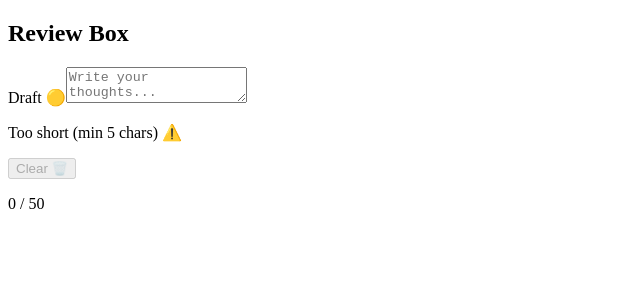
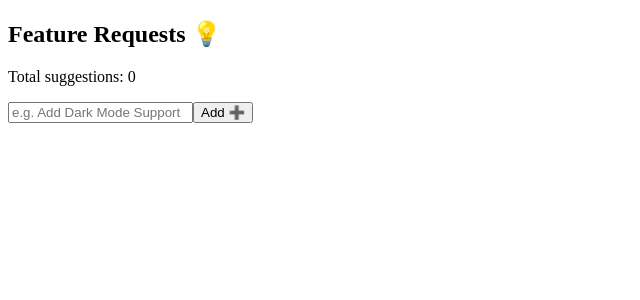
Before and after one commit to iveryasov/react-learning, a React (Vite) app: page / in a window 1280 px wide. Shown: the top 300 px of the page, without its empty margins (0-640 px from the left). Built offline with nearby package versions, Linux system fonts and the light colour scheme.

Commit message:
Day 119: Feature Request Board with immutable array state, map rendering, and status toggling

```diff
--- a/src/App.tsx
+++ b/src/App.tsx
@@ -1,9 +1,9 @@
-import Day118 from './components/Day118';
+import Day119 from './components/Day119';
 
 function App() {
   return (
     <div>
-      <Day118 />
+      <Day119 />
     </div>
   );
 }
--- /dev/null
+++ b/src/components/Day119.tsx
@@ -0,0 +1,67 @@
+import { useState } from 'react';
+
+// Feature Request Board
+
+interface FeatureRequest {
+    id: number,
+    title: string,
+    isPlanned: boolean
+}
+
+function Day119() {
+    const [inputText, setInputText] = useState<string>('');
+    const [features, setFeatures] = useState<FeatureRequest[]>([]);
+
+    const addFeature = () => {
+        const newFeature: FeatureRequest = {
+            id: Date.now(),
+            title: inputText,
+            isPlanned: false
+        };
+        setFeatures([...features, newFeature]);
+        setInputText('');
+    }
+
+    const deleteFeature = (id: number) => {
+        setFeatures(features.filter((feature) => feature.id !== id));
+    }
+
+    const toggleStatus = (id: number) => {
+        setFeatures(
+            features.map((feature) =>
+                feature.id === id ? {...feature, isPlanned: !feature.isPlanned} :
+                feature
+            )
+        );
+    }
+
+  return (
+    <div>
+        <h2>Feature Requests 💡</h2>
+        <p>Total suggestions: {features.length}</p>
+
+        <form onSubmit={(e) => { e.preventDefault(); addFeature(); }}>
+            <input
+                type='text'
+                placeholder='e.g. Add Dark Mode Support'
+                value={inputText}
+                onChange={(e) => setInputText(e.target.value)}
+            />
+            <button type="submit">Add ➕</button>
+        </form>
+
+        <div>
+            {features.map((feature) => (
+                <div key={feature.id} className='Card'>
+                    <span>{feature.title}</span>
+                    {feature.isPlanned === false ? <button onClick={() => toggleStatus(feature.id)}>Review 🟡</button> :
+                    <button onClick={() => toggleStatus(feature.id)}>Planned 🟢</button>}
+                    <button onClick={() => deleteFeature(feature.id)}>Delete 🗑️</button>
+                </div>
+            ))}
+        </div>
+    </div>
+  );
+}
+
+export default Day119;
```
